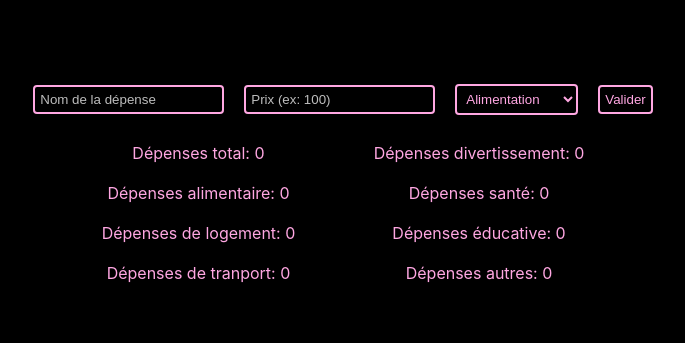
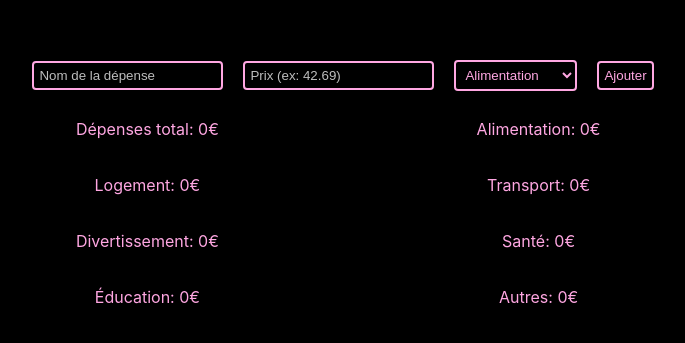
Before and after one commit to Failyriece/eval-depense, a React (Vite) app: page / in a window 1280 px wide. Shown: the part 221-564 px from the top of the page, without its empty margins (297-982 px from the left). Built offline with nearby package versions, Linux system fonts and the light colour scheme.

Commit message:
Mise au propre code et amélioration

```diff
--- a/src/components/AllDepense/index.jsx
+++ b/src/components/AllDepense/index.jsx
@@ -1,28 +1,21 @@
 import { useDepense } from "../../context/depense"
+import { categories } from "../SelectCategory";
 
 function AllDepense() {
     const { state } = useDepense();
 
-    const depenses = state.reduce((acc, obj) => { return acc + obj.price }, 0);
+    const filtre = (filt) => {
+        const moneyWaste = filt == '' ? state: state.filter((depense) => depense.category == filt);
+        return moneyWaste.reduce((acc, obj) => { return acc + obj.price }, 0);
+    }
 
-    const filtre = (filt) => {
-        return state.filter((depense) => depense.category == filt).reduce((acc, obj) => { return acc + obj.price }, 0);
-    }
     return (
         <>
             <div id='allDepense'>
-                <div>
-                    <p>Dépenses total: {depenses}</p>
-                    <p>Dépenses alimentaire: {filtre('Alimentation')}</p>
-                    <p>Dépenses de logement: {filtre('Logement')}</p>
-                    <p>Dépenses de tranport: {filtre('Transport')}</p>
-                </div>
-                <div>
-                    <p>Dépenses divertissement: {filtre('Divertissement')}</p>
-                    <p>Dépenses santé: {filtre('Santé')}</p>
-                    <p>Dépenses éducative: {filtre('Éducation')}</p>
-                    <p>Dépenses autres: {filtre('Autres')}</p>
-                </div>
+                    <p>Dépenses total: {filtre('')}€</p>
+                    {categories.map((category, index) => {
+                       return (<p>{category}: {filtre(category)}€</p>)
+                    })}
             </div>
         </>
     )
--- a/src/components/Button/index.jsx
+++ b/src/components/Button/index.jsx
@@ -4,14 +4,24 @@ import SelectCategory from '../SelectCategory';
 
 
 function Button() {
-    const {dispatch } = useDepense();
+    const { dispatch } = useDepense();
+    const regex = /^\d+(?:[.]\d+)?$/
 
-    const test = (e) => {
+    const ajout = (e) => {
         e.preventDefault();
         const raton = e.target;
-        if(raton.newname.value == '' || raton.newnumber.value == ''){
+        const test = regex.test(raton.newnumber.value)
+        if (raton.newname.value == '') {
+            alert('Veuillez rentrer un nom');
+            return
+        } else if (raton.newnumber.value == '') {
+            alert('Veuillez rentrer un chiffre');
+            return
+        } else if (!test) {
+            alert('Ne rentrez qu\'un chiffre avec un point au besoin');
             return
         }
+
         dispatch({ type: 'add', name: raton.newname.value, price: Number(raton.newnumber.value), category: raton.category.value });
         raton.newname.value = '';
         raton.newnumber.value = '';
@@ -19,11 +29,11 @@ function Button() {
 
     return (
         <>
-            <form onSubmit={test}>
-                <input type="text" name="newname" placeholder='Nom de la dépense'/>
-                <input type="number" name="newnumber" placeholder='Prix (ex: 100)' />
-                <SelectCategory/>
-                <input type="submit" value="Valider" />
+            <form onSubmit={ajout}>
+                <input type="text" name="newname" placeholder='Nom de la dépense' />
+                <input type="text" name="newnumber" placeholder='Prix (ex: 42.69)' />
+                <SelectCategory />
+                <input type="submit" value="Ajouter" />
             </form>
         </>
     )
--- a/src/components/SelectCategory/index.jsx
+++ b/src/components/SelectCategory/index.jsx
@@ -1,10 +1,4 @@
-import {useState} from "react";
-
-//Ci-dessous un select controlée au traver d'un useState et d'une fonction de contrôle,
-//la valeur de la catégorie sélectionnée est disponible dans la const "selectedCategory"
-const SelectCategory = () => {
-    //Tableau des catégories disponibles
-    const categories = [
+export const categories = [
     "Alimentation",
     "Logement",
     "Transport",
@@ -14,12 +8,7 @@ const SelectCategory = () => {
     "Autres"
 ]
 
-    //Etat local du component
-
-    //Cette méthode gére l'état du component localement
-    //Il s'agit d'un point de départ l'idéal serait que les informations d'une nouvelle dépense soit gérer par un reducer
-
-
+const SelectCategory = () => {
     return (
         <select name={'category'}>
             {
--- a/src/index.css
+++ b/src/index.css
@@ -22,18 +22,19 @@ body {
   min-height: 100vh;
 }
 
-li{
+li {
   list-style: none;
   padding: 5px 0px;
 }
 
-.box-pinky:not(:empty){
+.box-pinky:not(:empty) {
   border: 1px solid rgb(255, 167, 226);
   padding: 10px;
   border-radius: 10px;
 }
 
-select, input{
+select,
+input {
   color: rgb(255, 167, 226);
   background-color: #000;
   border: 2px solid rgb(255, 167, 226);
@@ -41,16 +42,28 @@ select, input{
   margin: 10px;
   border-radius: 4px;
 }
-input:hover, select:hover{
+
+input:hover,
+select:hover {
   border-color: rgb(160, 225, 255);
 }
-input:focus, select:focus{
+
+input:focus,
+select:focus {
   background-color: #202020;
 }
 
-input::placeholder{color: rgba(255, 255, 255, 0.74)}
+input::placeholder {
+  color: rgba(255, 255, 255, 0.74)
+}
 
-#allDepense{
+#allDepense {
   display: flex;
   justify-content: space-evenly;
+  align-items: flex-start;
+  flex-wrap: wrap;
 }
+
+#allDepense p{
+  width: 34%;
+}
```
Lines whose indentation alone changed are shown as unchanged.
